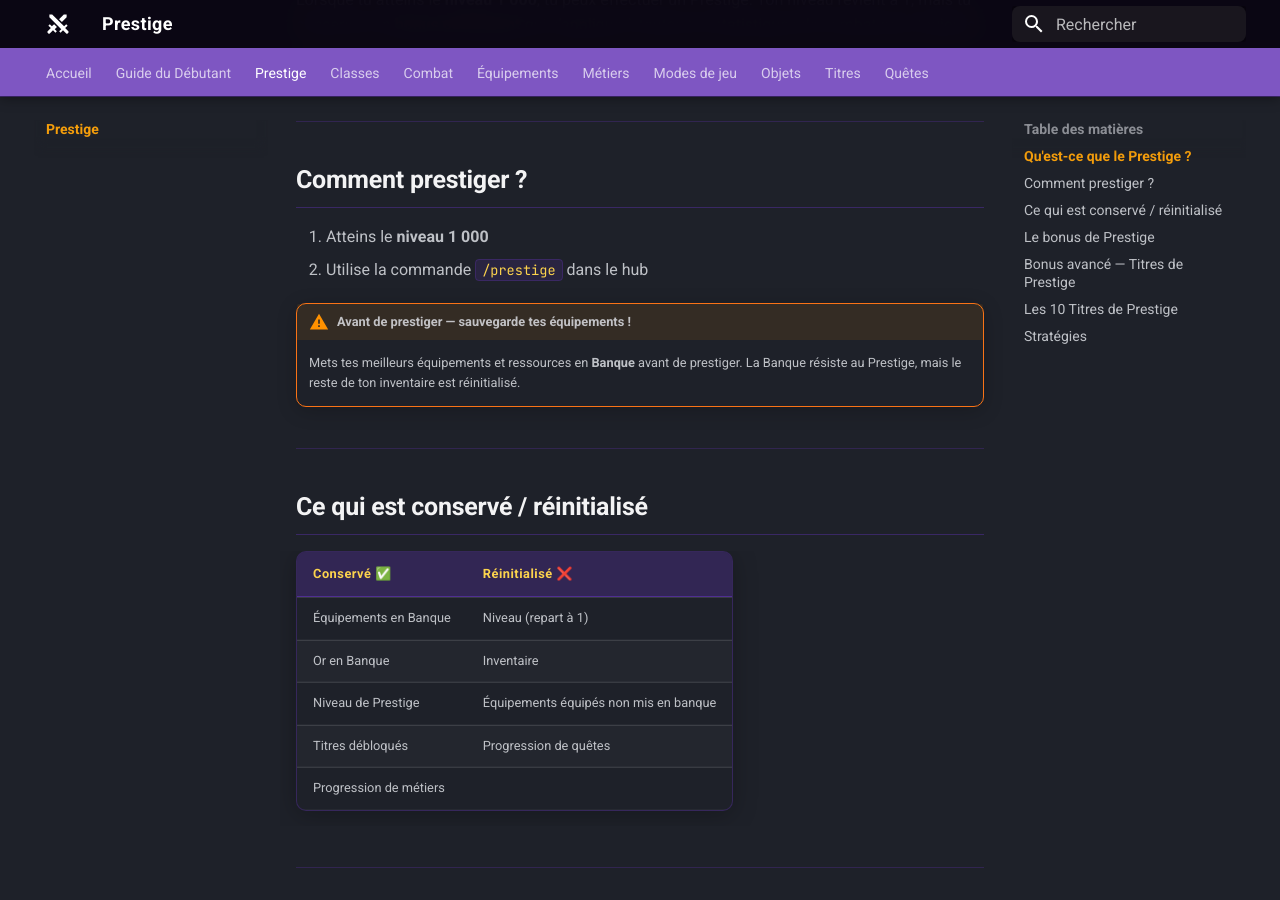
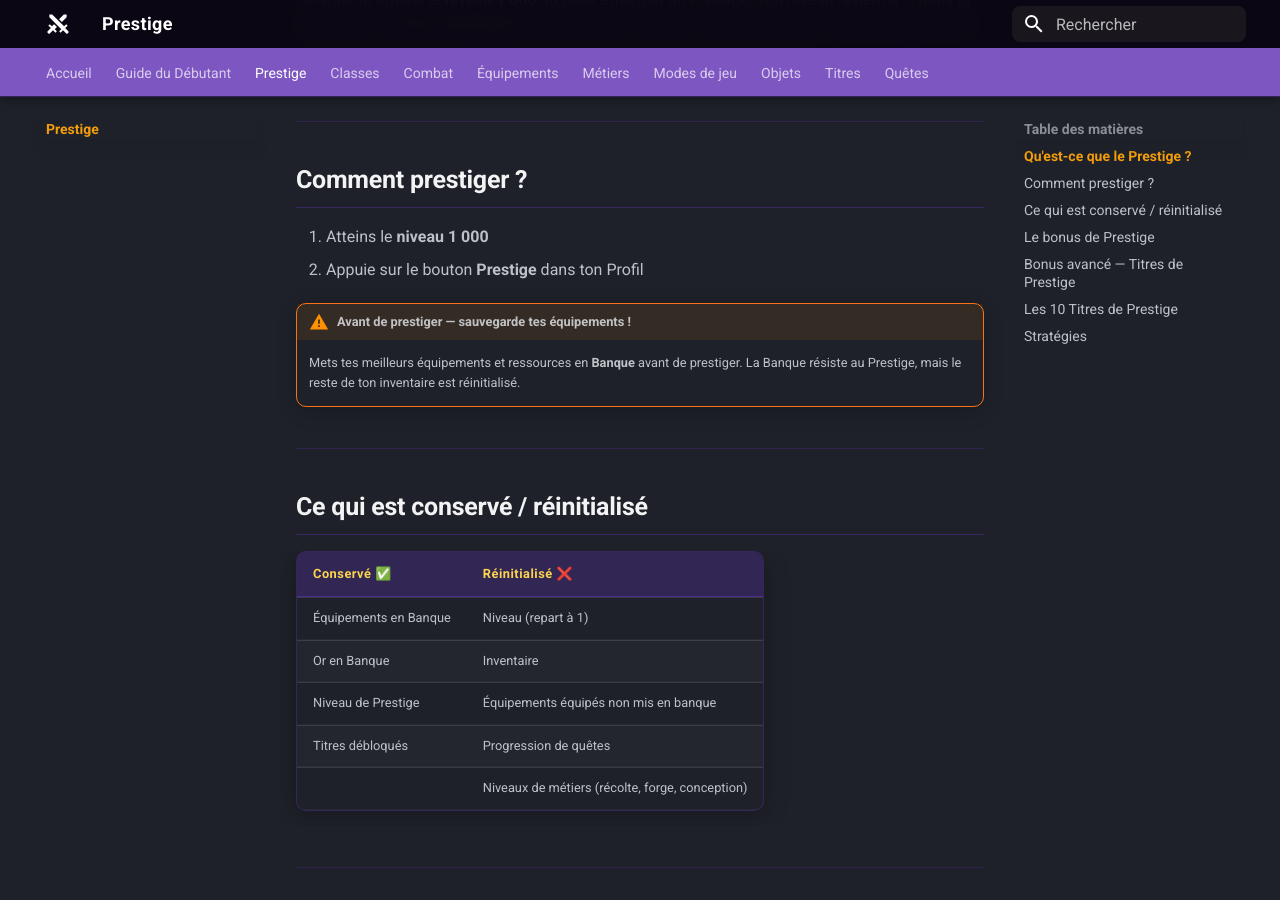
Before and after one commit to botsupremewiki/botsupremewiki, an MkDocs documentation site: the page built from docs/prestige.md, in a window 1280 px wide and 900 px high, scrolled down 454 px. Built offline with MkDocs 1.6.1 and Material for MkDocs 9.7.7, drawn with Linux system fonts in a browser that asks for light colours.

Commit message:
fix: boss balance, prestige, debutant guide updates
- prestige.md: replace /prestige command ref with button; métiers now reset
- debutant.md: add quest recommendation tip
- equipements/index.md: already updated in prior session

Co-Authored-By: Claude Sonnet 4.6 <noreply@anthropic.com>

```diff
--- a/docs/prestige.md
+++ b/docs/prestige.md
@@ -15,7 +15,7 @@ Chaque prestige donne **+0,1% à toutes tes stats** (cumulatif et permanent).
 ## Comment prestiger ?
 
 1. Atteins le **niveau 1 000**
-2. Utilise la commande `/prestige` dans le hub
+2. Appuie sur le bouton **Prestige** dans ton Profil
 
 !!! warning "Avant de prestiger — sauvegarde tes équipements !"
     Mets tes meilleurs équipements et ressources en **Banque** avant de prestiger. La Banque résiste au Prestige, mais le reste de ton inventaire est réinitialisé.
@@ -30,7 +30,7 @@ Chaque prestige donne **+0,1% à toutes tes stats** (cumulatif et permanent).
 | Or en Banque | Inventaire |
 | Niveau de Prestige | Équipements équipés non mis en banque |
 | Titres débloqués | Progression de quêtes |
-| Progression de métiers | |
+| | Niveaux de métiers (récolte, forge, conception) |
 
 ---
 
```
Also changed, not shown: docs/debutant.md (+3 -0 lines), docs/equipements/index.md (+2 -2 lines).
